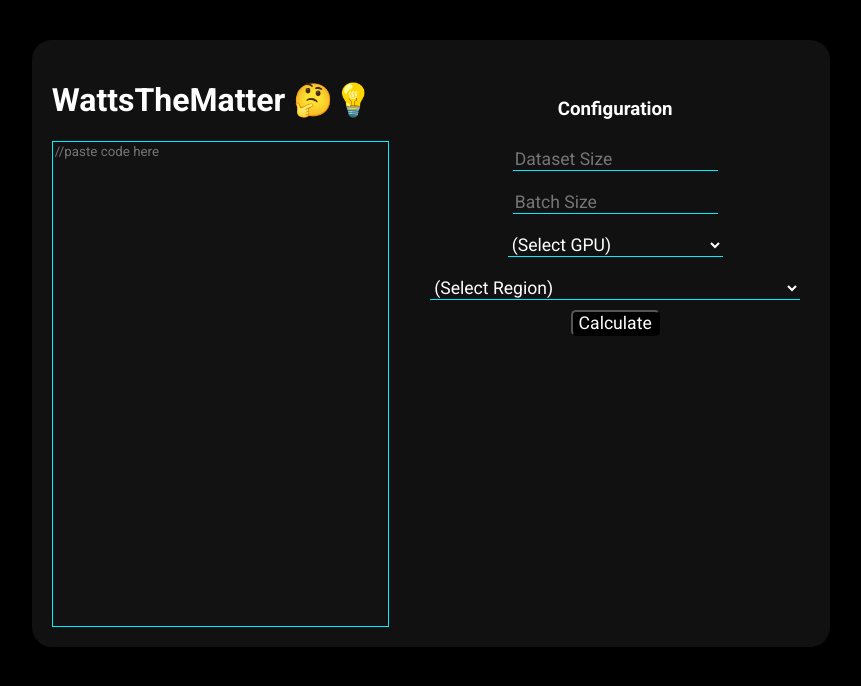
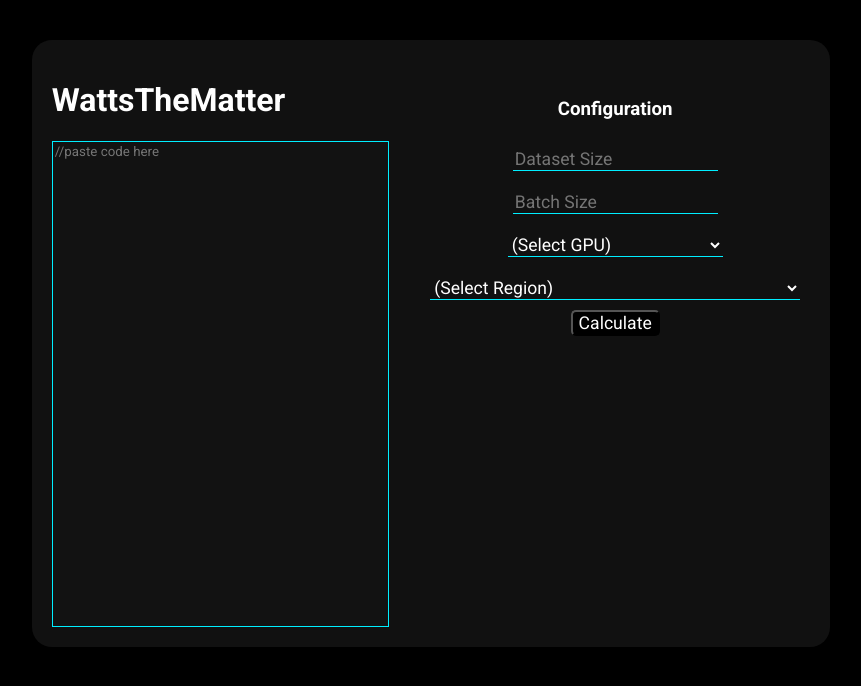
Before and after one commit to lkang172/EnergyHack, a React (Vite) app in the folder frontend/: page / in a window 1280 px wide. Shown: the top 686 px of the page, without its empty margins (209-1070 px from the left). Built offline with nearby package versions, Linux system fonts and the light colour scheme.

Commit message:
remove emojis :(

```diff
--- a/frontend/src/components/Input.tsx
+++ b/frontend/src/components/Input.tsx
@@ -45,7 +45,7 @@ export default function Input() {
     <>
       <div className="container">
         <div className="container-2">
-          <h1>WattsTheMatter {'\u{1F914}\u{1F4A1}'}</h1>
+          <h1>WattsTheMatter</h1>
 
           <CodeInput onChange={(e: any) => setCode(e.target.value)}></CodeInput>
         </div>
```
